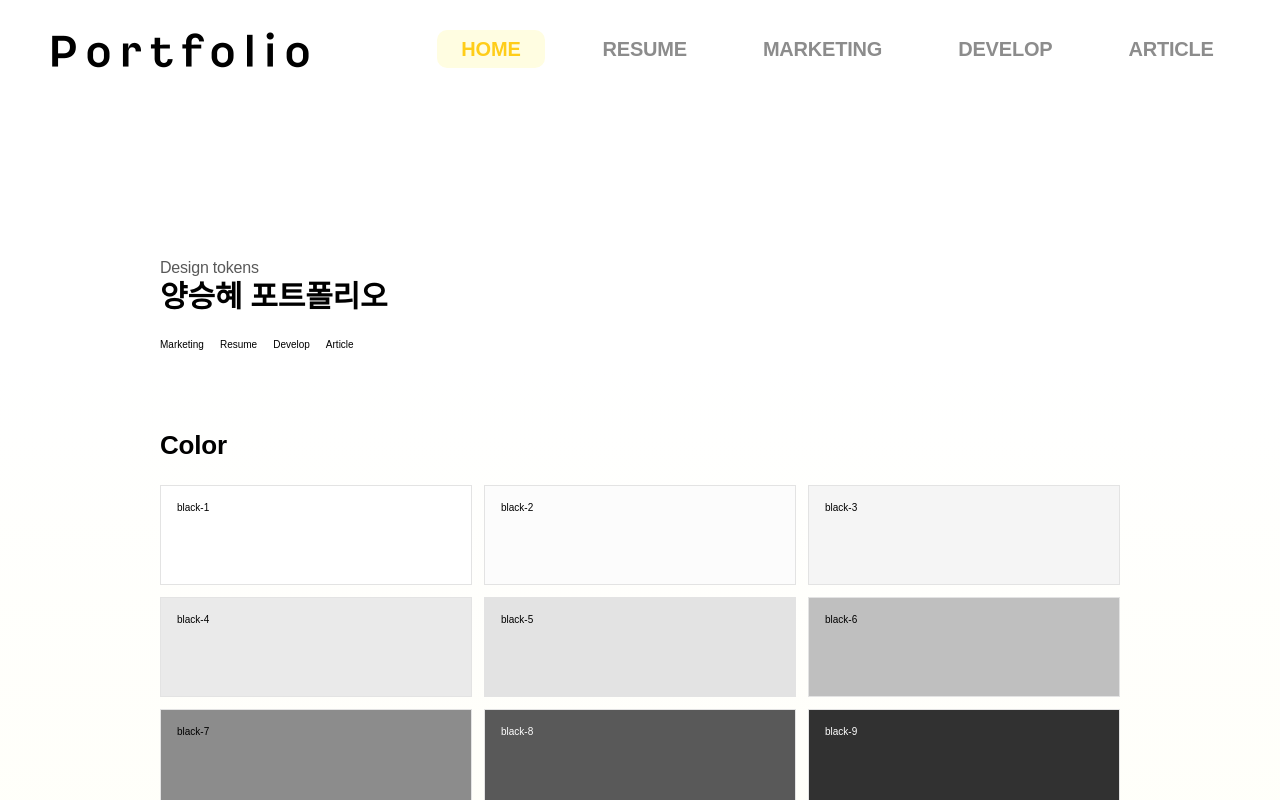
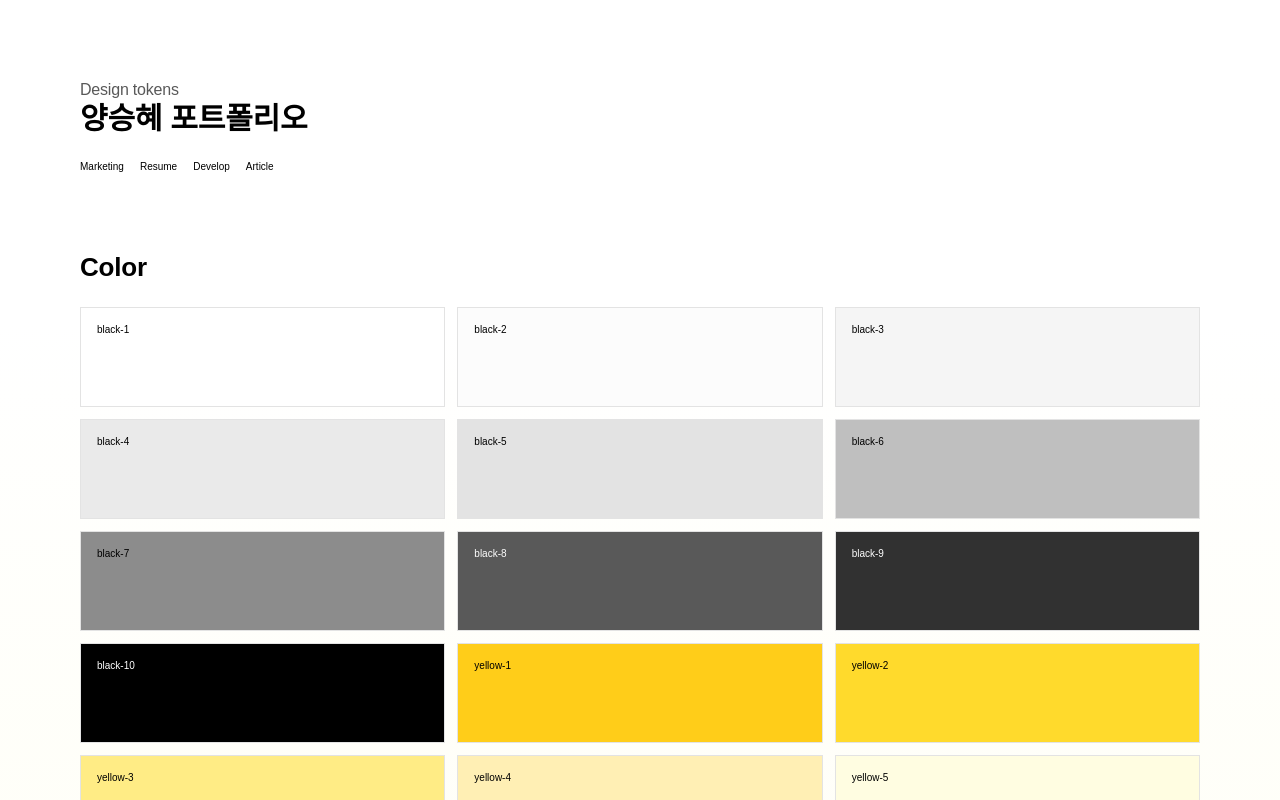
Before and after one commit to seunghye-rain/rain-portfolio, a Next.js app: page / in a window 1280 px wide. Shown: the top 800 px of the page. Built offline with nearby package versions, Linux system fonts and the light colour scheme; a web font is replaced by a local one.

Commit message:
Revert "[Feat] Header 컴포넌트 구현 및 Root Layout 적용"

```diff
--- a/src/app/layout.tsx
+++ b/src/app/layout.tsx
@@ -2,8 +2,6 @@ import '@/styles/globals.css';
 
 import type { Metadata, Viewport } from 'next';
 import localFont from 'next/font/local';
-
-import { Header } from '@/shared/components/ui';
 
 const pretendard = localFont({
   src: '../../public/fonts/PretendardVariable.woff2',
@@ -22,10 +20,7 @@ export const metadata: Metadata = {
 export default function RootLayout({ children }: { children: React.ReactNode }) {
   return (
     <html lang='ko' className={pretendard.className}>
-      <body>
-        <Header />
-        <main className='px-[8rem] py-[8rem]'>{children}</main>
-      </body>
+      <body>{children}</body>
     </html>
   );
 }
--- a/src/shared/assets/index.tsx
+++ b/src/shared/assets/index.tsx
@@ -4,5 +4,3 @@
 import type { SVGProps } from 'react';
 
 export type IconProps = SVGProps<SVGSVGElement>;
-
-export { default as IconLogo } from './components/IconLogo';
--- a/src/shared/components/ui/header/Header.tsx
+++ /dev/null
@@ -1,18 +0,0 @@
-import Image from 'next/image';
-
-import { NAV_ITEMS } from '@/shared/constants/navItems';
-
-import { HeaderNavLink } from './HeaderNavLink';
-
-export const Header = () => {
-  return (
-    <header className='bg-black-1 flex w-full items-center justify-center gap-[12.6rem] py-[1.8rem]'>
-      <Image src='/imgs/logo.png' alt='양승혜 포트폴리오' width={263} height={62} />
-      <nav className='stretch flex items-start gap-[4rem]'>
-        {NAV_ITEMS.map((item) => (
-          <HeaderNavLink key={item.href} href={item.href} label={item.label} />
-        ))}
-      </nav>
-    </header>
-  );
-};
--- a/src/shared/components/ui/header/HeaderNavLink.tsx
+++ /dev/null
@@ -1,28 +0,0 @@
-'use client';
-
-import Link from 'next/link';
-import { usePathname } from 'next/navigation';
-
-import { cn } from '@/lib/utils';
-
-type HeaderNavLinkProps = {
-  href: string;
-  label: string;
-};
-
-export const HeaderNavLink = ({ href, label }: HeaderNavLinkProps) => {
-  const pathname = usePathname();
-  const isActive = pathname === href;
-
-  return (
-    <Link
-      href={href}
-      className={cn(
-        'flex h-[3.8rem] items-center rounded-[1rem] py-[0.6rem]',
-        isActive ? 'bg-yellow-5 text-yellow-1 px-[2.4rem]' : 'text-black-7 px-[1.8rem]',
-      )}
-    >
-      <span className='title-20-sb whitespace-nowrap'>{label}</span>
-    </Link>
-  );
-};
--- a/src/shared/components/ui/header/index.ts
+++ /dev/null
@@ -1 +0,0 @@
-export { Header } from './Header';
--- a/src/shared/components/ui/index.ts
+++ /dev/null
@@ -1,2 +0,0 @@
-// ⚠️ 자동 생성된 파일입니다. 직접 수정하지 마세요.
-export * from './header/index';
--- a/src/shared/constants/navItems.ts
+++ /dev/null
@@ -1,9 +0,0 @@
-// 헤더 상수
-
-export const NAV_ITEMS = [
-  { href: '/', label: 'HOME' },
-  { href: '/resume', label: 'RESUME' },
-  { href: '/marketing', label: 'MARKETING' },
-  { href: '/develop', label: 'DEVELOP' },
-  { href: '/article', label: 'ARTICLE' },
-];
--- a/src/styles/layout.css
+++ b/src/styles/layout.css
@@ -5,7 +5,6 @@
     width: 100%;
   }
   body {
-    min-width: 102.5rem;
     background: var(--gradient-bg);
   }
   html {
```
Also changed, not shown: src/shared/assets/components/IconLogo.tsx (deleted, +0 -29 lines), .agents/skills/shared-components/SKILL.md, public/imgs/logo.png (deleted), src/shared/assets/svg/icon-logo.svg (deleted), 2 other files (tests, documents, lock files or other folders).
